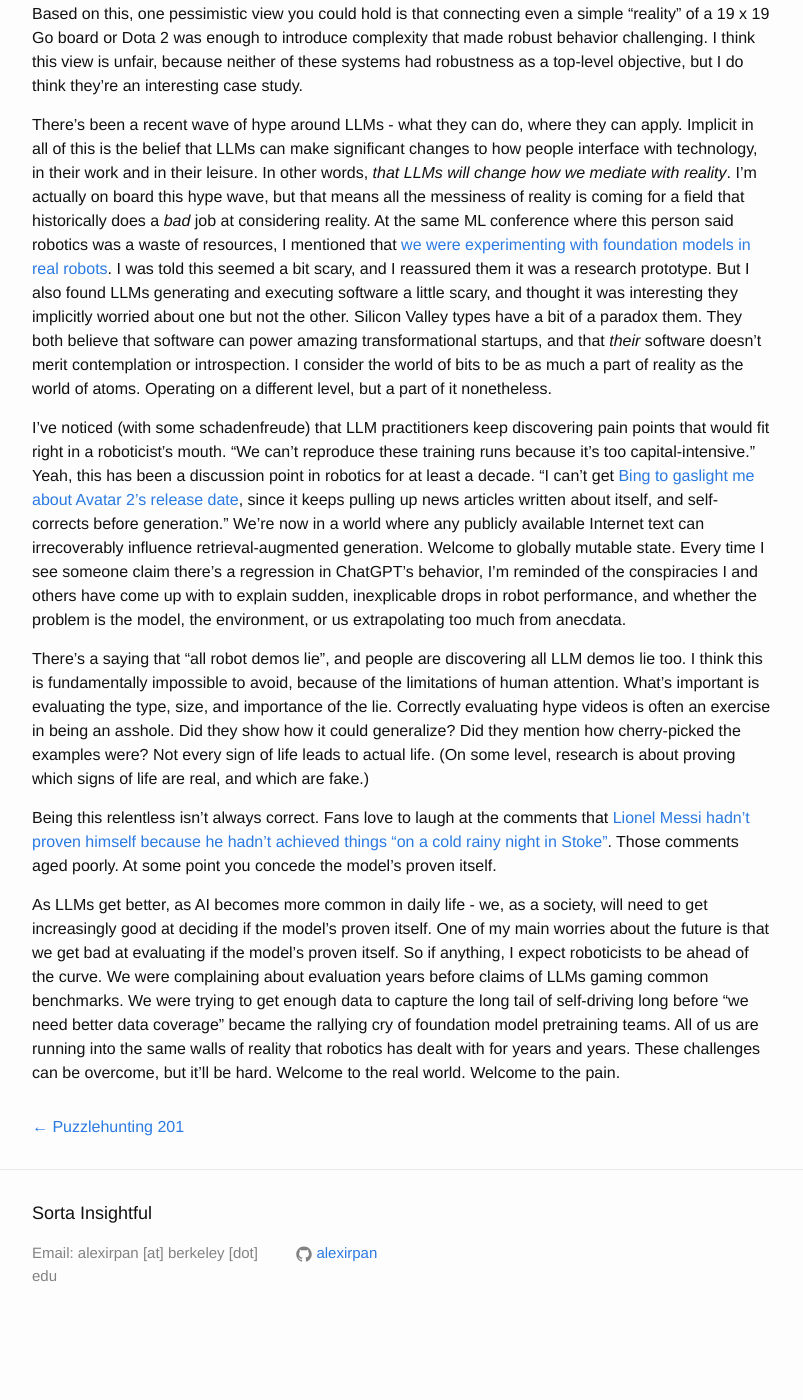
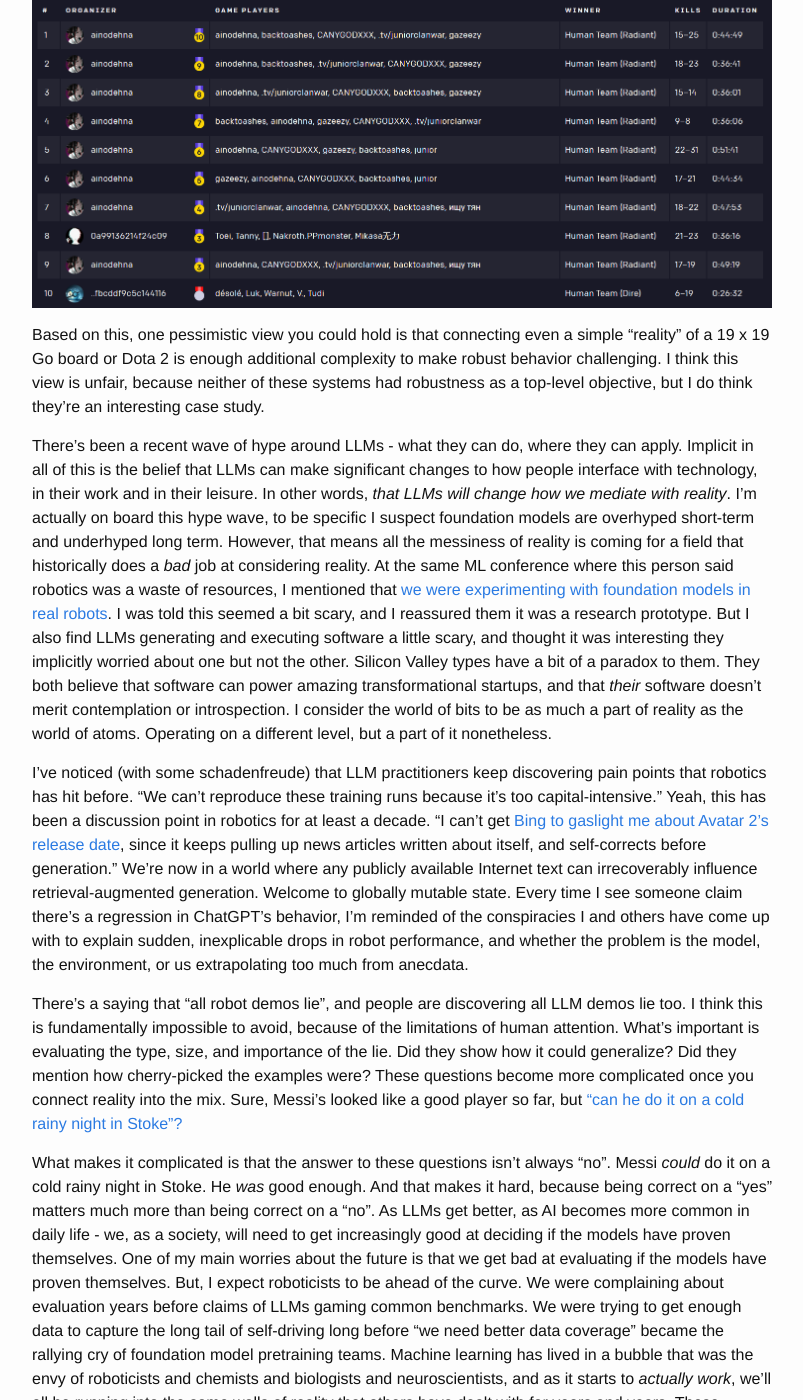
Before and after one commit to alexirpan/alexirpan.github.io, a Jekyll site: the page built from _posts/2024-06-18-tragedies-of-robot-learning.markdown, in a window 1280 px wide and 1400 px high, scrolled down 2220 px. Shown: the whole window, without its empty margins (238-1041 px from the left). Built offline with Jekyll 4.4.1, drawn with Linux system fonts in a browser that asks for light colours; nearby versions of some CDN libraries; before the commit the page ends 3567 px from its top, so only the background shows below that; some of the changed text lies outside the part shown.

Commit message:
Final pass + title change

```diff
--- a/_posts/2024-06-18-tragedies-of-robot-learning.markdown
+++ b/_posts/2024-06-18-tragedies-of-robot-learning.markdown
@@ -1,20 +1,20 @@
 ---
 layout: post
-title:  "The Tragedies of Robotics Are Coming for You"
+title:  "The Tragedies of Reality Are Coming for You"
 date:   2024-06-18 22:11:00 -0700
 ---
 
-Once upon a time, in the ancient year of 2023, I was at an ML conference. The night was young, the drinks were flowing, and the topic turned to a question: "if you could take any machine learning subfield, and give all their
-resources to a different one, what are you killing and what are you saving?"
+In 2023, I was at an ML conference. The night was young, the drinks were flowing, and the topic turned to a question: "if you could take any machine learning subfield, and give all their
+resources to a different one, what are you killing and what are you boosting?"
 
-I don't remember what they saved, but one person said they'd kill robotics. When I pushed
+I don't remember what they boosted, but one person said they'd kill robotics. When I pushed
 them on it, they said robotics progress is too slow and nothing happens relative to everything else.
 
-I think that claim was correct: that robotics progress was slower than software-only machine learning
+I think they were correct that robotics progress was slower than software-only machine learning
 subfields. But I would also add two things:
 
 * The reason robot learning progress is slower is because it's very hard to do anything without tackling the hard problems.
-* The hard problems of robotics are not unique to robotics. Other subfields have enjoyed a privileged position that they're going to lose.
+* The hard problems of robotics are not unique to robotics.
 
 One of the very common refrains in robotics is "reality is messy".
 I would extend it to **reality is complicated, relative to code, and in robotics you're
@@ -22,7 +22,7 @@
 As a field, computer science has spent decades creating nice abstraction
 layers between hardware and software. Code describes how to drive electricity to my
 hard drive, processor, and monitor, reliably enough that I don't have to even think
-about them.
+about it.
 
 ![xkcd comic](/public/tragedies-of-robot-learning/abstraction.png)
 {: .centered }
@@ -49,13 +49,14 @@
 
 > The first kind of hard part is that robots deal with the real-world, imperfectly sensed and imperfectly actuated. Global mutable state is bad programming style because it's really hard to deal with, but to robot software the entire physical world is global mutable state, and you only get to unreliably observe it and hope your actions approximate what you wanted to achieve.
 
-Robotics research is about building new bridges between reality and software, but **that happens outside of robotics too**. Any software that interfaces with reality will have imperfect knowledge of that reality. Any software that tries to affect real world change has to deal with the global mutable state of the real world.
-Any software whose actions depend on what's going on in reality is inviting new adversarial
+Robotics research relies on building new bridges between reality and software, but **that happens outside of robotics too**. Any software that interfaces with reality will have imperfect knowledge of that reality. Any software that tries to affect real world change has to deal with reality's global mutable state.
+Any software whose actions depend on what's going on in reality invites adversarial
 sources of noise and complexity.
 
-Game AI is an instructive example here. Although chess AIs are reliably superhuman,
-some superhuman Go AIs are beatable if you play in a specific way, as discovered by
-[Wang and Gleave et al, ICML 2023](https://arxiv.org/abs/2211.00241).
+Game AI is an instructive example here. Chess AIs are reliably superhuman.
+However, some superhuman Go AIs are beatable if you play in a specific way, as discovered by
+[Wang and Gleave et al, ICML 2023](https://arxiv.org/abs/2211.00241). Adversarial
+techniques found a strategy legible enough for humans to reproduce.
 
 > In Appendix G.2 one of our authors, a Go expert, was able
 > to learn from our adversary’s game records to implement
@@ -70,32 +71,36 @@
 > beyond human capabilities. Other humans have since used
 > cyclic attacks to beat a variety of other top Go AIs.
 
-Meanwhile, OpenAI created a system that defeated the reigning world champions at
-Dota 2, but after making the system available to the public to test its robustness, [a team engineeredd a strategy that achieved a 10 game win streak](https://web.archive.org/web/20200306003104/https://arena.openai.com/#/results).
+Meanwhile, a few years ago OpenAI created a system that defeated the reigning world champions at
+Dota 2. After making the system available to the public to test its robustness, [a team engineered a strategy that achieved a 10 game win streak](https://web.archive.org/web/20200306003104/https://arena.openai.com/#/results).
 
 ![OpenAI Five leaderboard](/public/tragedies-of-robot-learning/dota.png)
 {: .centered }
 
-Based on this, one pessimistic view you could hold is that connecting even a simple "reality" of a 19 x 19 Go board or Dota 2 was enough to introduce complexity that made robust behavior challenging.
+Based on this, one pessimistic view you could hold is that connecting even a simple "reality" of a 19 x 19 Go board or Dota 2 is enough additional complexity to make robust behavior challenging.
 I think this view is unfair, because neither of these systems had robustness as a top-level
 objective, but I do think they're an interesting case study.
 
 There's been a recent wave of hype around LLMs - what they can do, where they can apply. Implicit in all of this is the belief that LLMs can make significant changes to how people interface with technology, in their work and in their leisure. In other words, *that LLMs will change how we mediate with reality*.
-I'm actually on board this hype wave, but that means all the messiness of reality is coming
+I'm actually on board this hype wave, to be specific I suspect foundation models are overhyped short-term
+and underhyped long term.
+However, that means all the messiness of reality is coming
 for a field that historically does a *bad* job at considering reality.
 At the same ML conference where this person said robotics was a waste of resources, I mentioned
 that [we were experimenting with foundation models in real robots](https://robotics-transformer2.github.io/). I was told this seemed a bit scary, and I reassured them it was a research prototype.
-But I also found LLMs generating and executing software a little scary, and thought it was
+But I also find LLMs generating and executing software a little scary, and thought it was
 interesting they implicitly worried about one but not the other.
 Silicon Valley types
-have a bit of a paradox them. They both believe that software can power amazing transformational startups, and that *their* software doesn't merit contemplation or introspection. I consider the world
+have a bit of a paradox to them. They both believe that software can power amazing transformational startups, and that *their* software doesn't merit contemplation or introspection. I consider the world
 of bits to be as much a part of reality as the world of atoms. Operating on a different level, but
 a part of it nonetheless.
 
 I've
-noticed (with some schadenfreude) that LLM practitioners keep discovering pain points that would fit right in a roboticist's mouth.
+noticed (with some schadenfreude) that LLM practitioners keep discovering pain points that robotics
+has hit before.
 "We can't reproduce these training runs because it's too capital-intensive." Yeah, this has been
-a discussion point in robotics for at least a decade. "I can't get [Bing to gaslight me about Avatar 2's release date](https://x.com/MovingToTheSun/status/1625156575202537474), since it keeps pulling up news articles written about itself, and self-corrects before generation." We're now in a world
+a discussion point in robotics for at least a decade.
+"I can't get [Bing to gaslight me about Avatar 2's release date](https://x.com/MovingToTheSun/status/1625156575202537474), since it keeps pulling up news articles written about itself, and self-corrects before generation." We're now in a world
 where any publicly available Internet text can irrecoverably influence retrieval-augmented
 generation. Welcome to globally mutable state. Every time I see someone claim there's a regression
 in ChatGPT's behavior, I'm reminded of the conspiracies I and others have come up with to explain
@@ -104,20 +109,23 @@
 There's a saying that "all robot demos lie", and people are discovering all LLM demos lie too.
 I think this is fundamentally impossible to avoid, because of the limitations of human attention.
 What's important is evaluating the type, size, and importance of the lie.
-Correctly evaluating hype videos is often an exercise in being an asshole. Did they show how it could generalize?
-Did they mention how cherry-picked the examples were?
-Not every sign of life leads to actual life. (On some level, research is about proving which
-signs of life are real, and which are fake.)
+Did they show how it could generalize? Did they mention how cherry-picked the examples were?
+These questions become more complicated once you connect reality into the mix.
+Sure, Messi's looked like a good player so far, but
+["can he do it on a cold rainy night in Stoke"?](https://onefootball.com/en/news/origins-of-can-they-do-it-on-a-cold-rainy-night-in-stoke-38867246)
 
-Being this relentless isn't always correct. Fans love to laugh at the comments that [Lionel Messi hadn't proven himself because he hadn't achieved things "on a cold rainy night in Stoke"](https://onefootball.com/en/news/origins-of-can-they-do-it-on-a-cold-rainy-night-in-stoke-38867246). Those comments
-aged poorly. At some point you concede the model's proven itself.
-
+What makes it complicated is that the answer to these questions isn't always "no". Messi *could*
+do it on a cold rainy night in Stoke. He *was* good enough. And that makes it hard, because being correct on a "yes"
+matters much more than being correct on a "no".
 As LLMs get better, as AI becomes more common in daily life - we, as a society, will need to get
-increasingly good at deciding if the model's proven itself. One of my main worries about the future is
-that we get bad at evaluating if the model's proven itself. So if anything, I expect roboticists
+increasingly good at deciding if the models have proven themselves. One of my main worries about the future is
+that we get bad at evaluating if the models have proven themselves. But, I expect roboticists
 to be ahead of the curve. We were complaining about evaluation years before claims of LLMs gaming
 common benchmarks.
 We were trying to get enough data to capture the long tail of self-driving long
-before "we need better data coverage" became the rallying cry of foundation model pretraining teams. All of us are running into the same walls of reality that robotics has dealt with
-for years and years. These challenges can be overcome, but it'll be hard.
+before "we need better data coverage" became the rallying cry of foundation model pretraining teams.
+Machine learning has lived in a bubble that was the envy of roboticists and chemists and biologists and
+neuroscientists, and as it starts to *actually work*, we'll all be running into the same walls
+of reality that others have dealt with for years and years.
+These challenges can be overcome, but it'll be hard.
 Welcome to the real world. Welcome to the pain.
```
Also changed, not shown: other parts of _posts/2024-06-18-tragedies-of-robot-learning.markdown (+1 -1 lines), public/tragedies-of-robot-learning/dota.png (renamed from dota.png).
